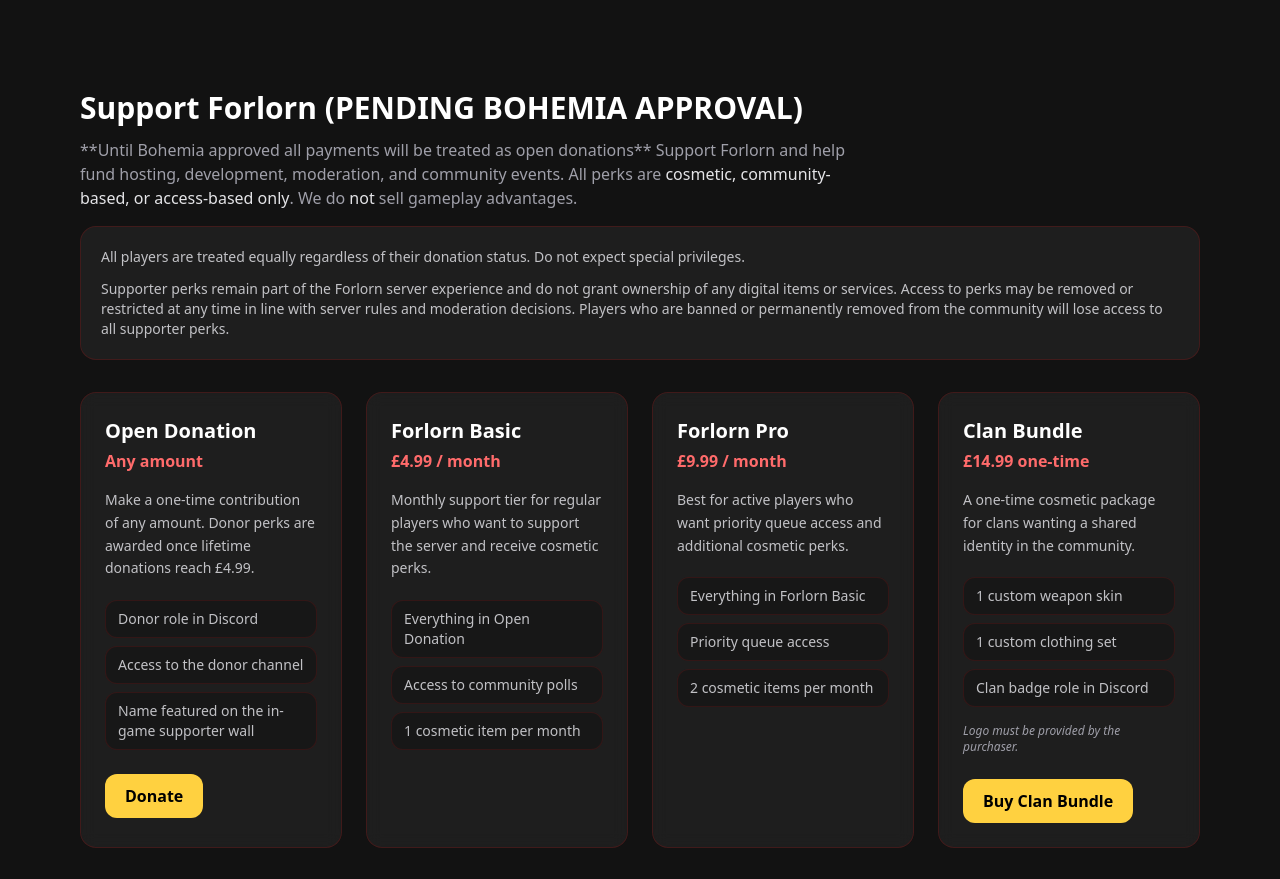
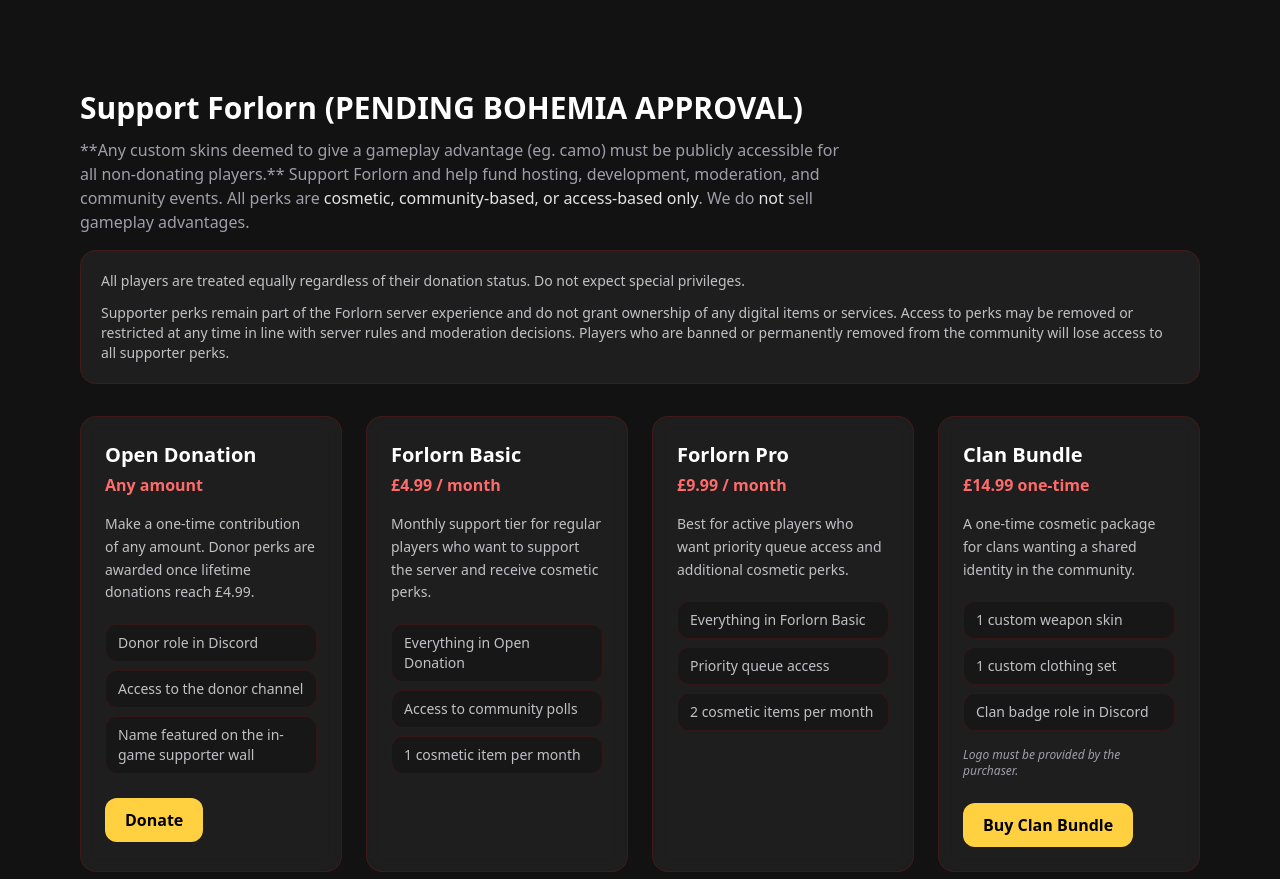
Before and after one commit to code-by-luis/forlorn-site, a Next.js app: page / in a window 1280 px wide. Shown: the part 3760-4639 px from the top of the page. Built offline with nearby package versions, Linux system fonts and the light colour scheme.

Commit message:
camo disclaimer

```diff
--- a/app/page.tsx
+++ b/app/page.tsx
@@ -787,7 +787,7 @@
       <h2 className="text-3xl font-bold">Support Forlorn (PENDING BOHEMIA APPROVAL)</h2>
 
       <p className="mt-3 max-w-3xl text-zinc-400">
-        **Until Bohemia approved all payments will be treated as open donations**
+        **Any custom skins deemed to give a gameplay advantage (eg. camo) must be publicly accessible for all non-donating players.**
         Support Forlorn and help fund hosting, development, moderation, and community events.
         All perks are <span className="font-medium text-zinc-200">cosmetic, community-based, or access-based only</span>.
         We do <span className="font-medium text-zinc-200">not</span> sell gameplay advantages.
```
